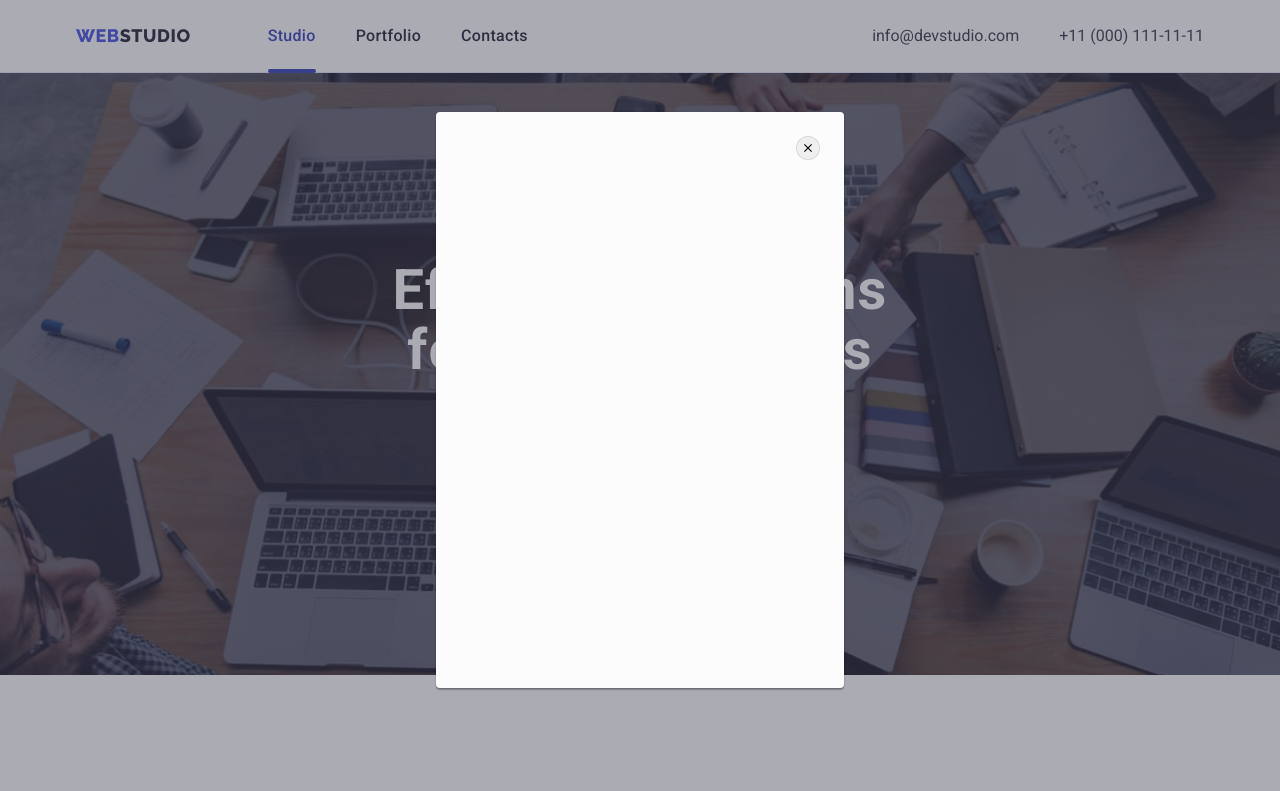
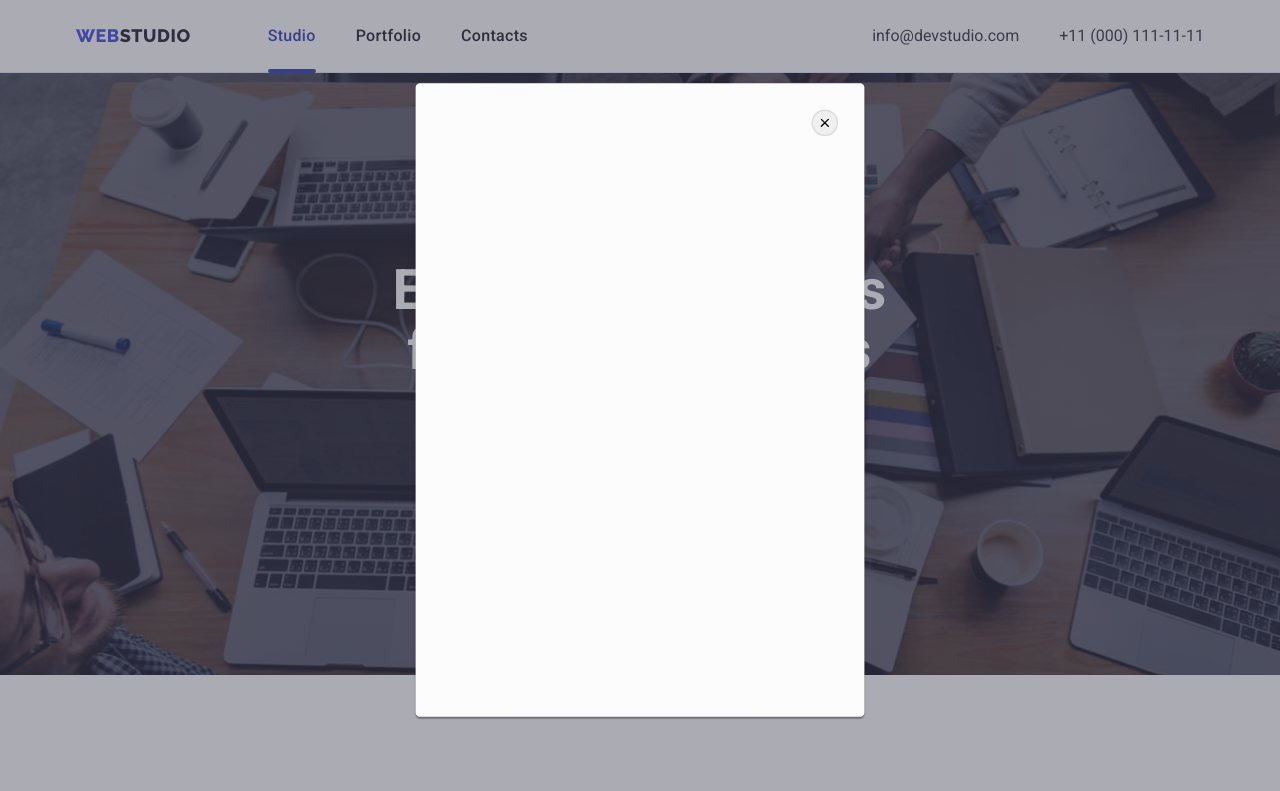
Before and after one commit to In-inka/goit-markup-hw-05, a plain HTML site: page index.html in a window 1280 px wide. Both pictures are taken after a click on the button "Order Service". Shown: the top 791 px of the page. Drawn offline with nearby package versions, Linux system fonts and the light colour scheme.

Commit message:
додано зміни до модального вікна

```diff
--- a/css/style.css
+++ b/css/style.css
@@ -561,20 +561,19 @@ img {
   position: fixed;
   top: 0;
   left: 0;
+  z-index: 100;
 
   width: 100%;
   height: 100%;
 
   background-color: var(--backdrop-color);
-  transition: opacity var(--duration) var(--cubic-bezier),
-    visibility var(--duration) var(--cubic-bezier);
+  transition: opacity var(--duration) var(--cubic-bezier);
 }
 .backdrop.is-hidden {
   opacity: 0;
+  visibility: hidden;
   pointer-events: none;
-  visibility: hidden;
 }
-
 .modal {
   position: absolute;
   top: 50%;
@@ -582,16 +581,20 @@ img {
 
   padding: 24px;
   width: 408px;
-  min-height: 576px;
+  height: 576px;
 
   background-color: var(--modal-color);
   box-shadow: 0px 1px 1px rgba(0, 0, 0, 0.14), 0px 1px 3px rgba(0, 0, 0, 0.12),
     0px 2px 1px rgba(0, 0, 0, 0.2);
   border-radius: 4px;
 
-  transform: translate(-50%, -50%) scale(1);
+  transform: translate(-50%, -50%) scale(1.1);
   transition: transform var(--duration) var(--cubic-bezier);
 }
+.backdrop.is-hidden .modal {
+  transform: translate(-50%, -50%) scale(1);
+}
+
 .modal-close {
   position: absolute;
   top: 24px;
@@ -610,9 +613,7 @@ img {
   border-radius: 50%;
   transition: background-color var(--duration) var(--cubic-bezier);
 }
-.backdrop.is-hidden .modal {
-  transform: translate(-50%, -50%) scale(0);
-}
+
 .close-icons {
   width: 8px;
   height: 8px;
```
